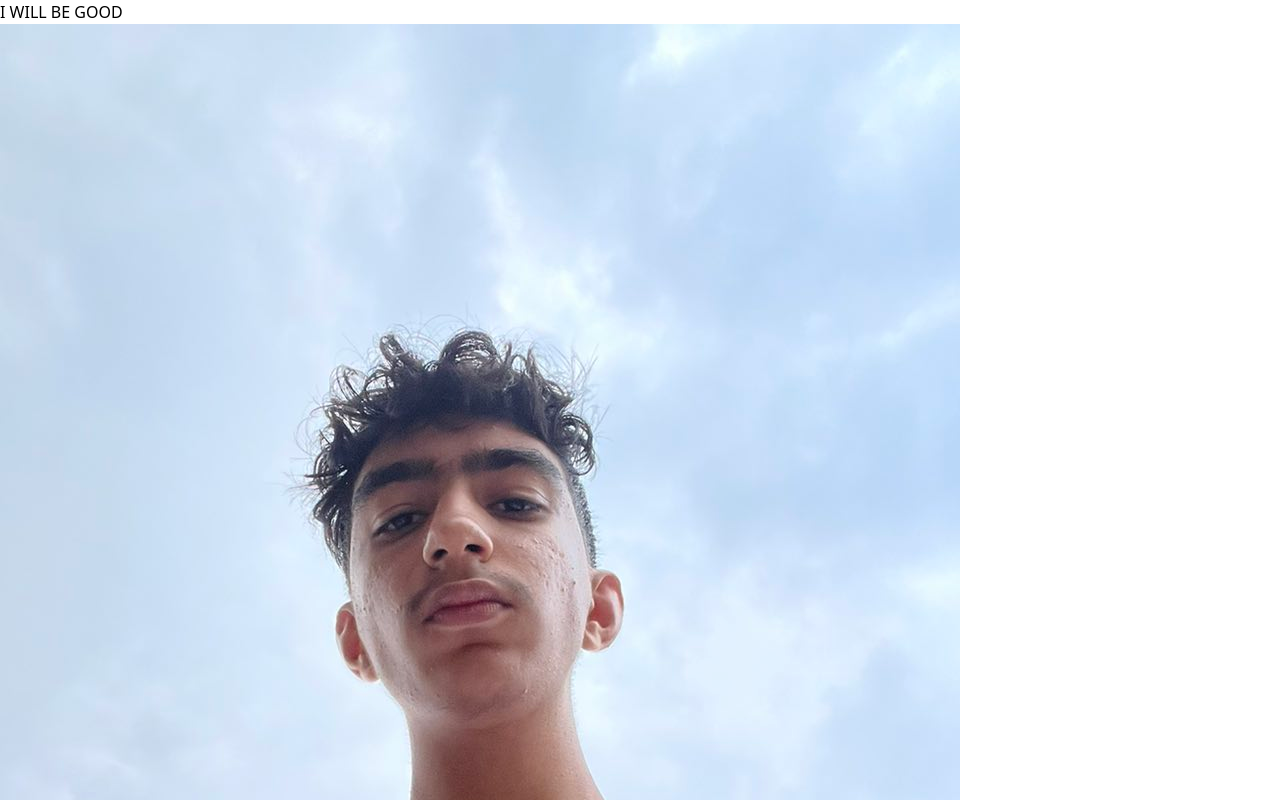
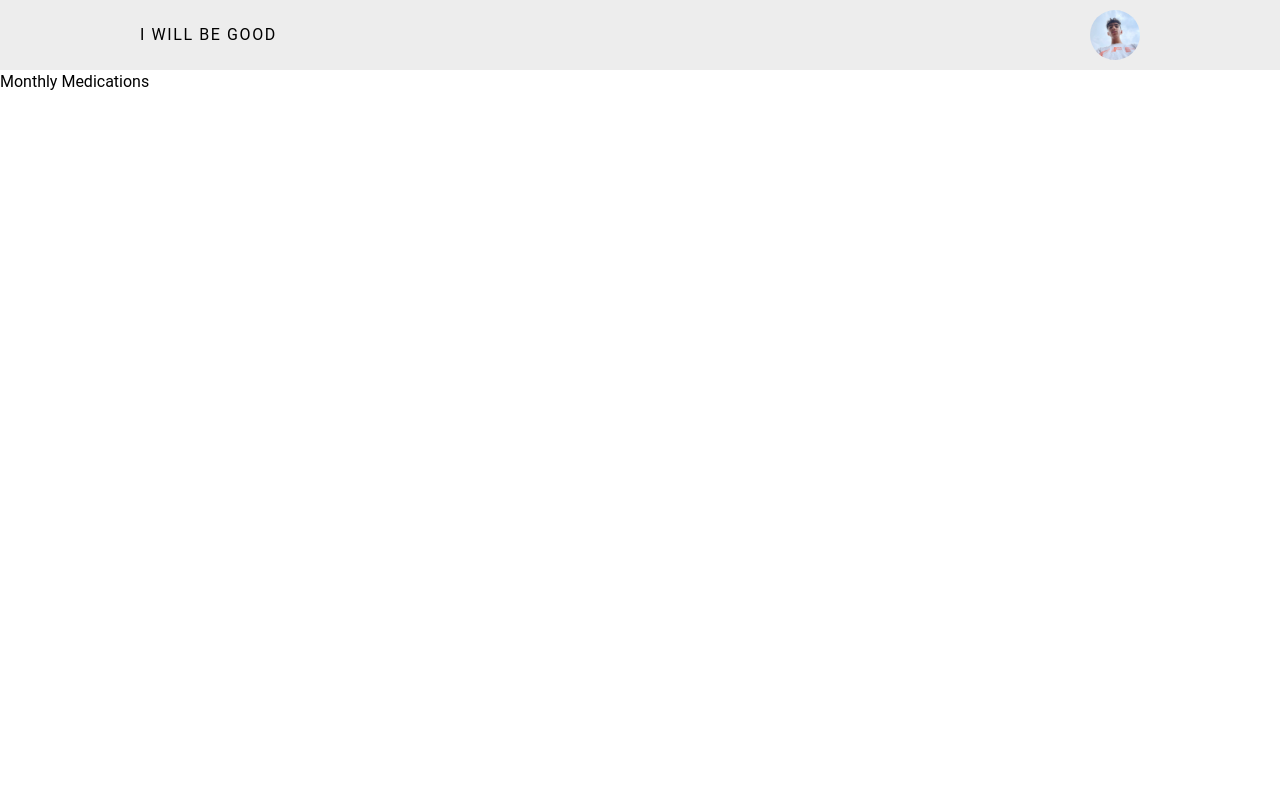
Before and after one commit to MohamadMahdi-Tasha/i-will-be-good-web, a Next.js app: page /monthly/medications in a window 1280 px wide. Shown: the top 800 px of the page. Built offline with nearby package versions, Linux system fonts and the light colour scheme.

Commit message:
added styles of header component

```diff
--- a/app/layout.tsx
+++ b/app/layout.tsx
@@ -24,7 +24,7 @@ export default function RootLayout({children}: propsType):JSX.Element {
     // Returning JSX
     return (
         <html lang="en">
-            <body>
+            <body className={'font-primary'}>
                 <HeaderComponent></HeaderComponent>
                 {children}
             </body>
--- a/chunks/holderComponent.tsx
+++ b/chunks/holderComponent.tsx
@@ -2,13 +2,18 @@
 // Defining Type Of Props
 interface propsType {
     children: React.ReactNode;
+    className?: string;
 }
 
 // Creating Holder Component And Exporting It As Default
-export default function HolderComponent({children}:propsType):JSX.Element {
+export default function HolderComponent({children, className}:propsType):JSX.Element {
     // Return JSX
     return (
-        <div>
+        <div className={
+            (className === undefined)
+                ? 'max-w-[1200px] lg:px-[100px] px-[10px] mx-auto'
+                : `max-w-[1200px] lg:px-[100px] px-[10px] mx-auto ${className}`
+        }>
             {children}
         </div>
     );
--- a/components/headerComponent.tsx
+++ b/components/headerComponent.tsx
@@ -7,10 +7,10 @@ import HolderComponent from '@/chunks/holderComponent';
 export default function HeaderComponent():JSX.Element {
     // Return JSX
     return (
-        <header>
-            <HolderComponent>
-                <h1>I WILL BE GOOD</h1>
-                <img src={ProfileImage.src} alt="Profile Image"/>
+        <header className={'bg-headerBg'}>
+            <HolderComponent className={'flex gap-3 items-center justify-between py-[10px]'}>
+                <h1 className={'tracking-widest text-black truncate'}>I WILL BE GOOD</h1>
+                <img className={'w-[50px] h-[50px] aspect-square object-cover rounded-full'} src={ProfileImage.src} alt="Profile Image"/>
             </HolderComponent>
         </header>
     );
--- a/tailwind.config.ts
+++ b/tailwind.config.ts
@@ -11,7 +11,17 @@ const config: Config = {
     './chunks/*.{tsx,ts,js,jsx}',
     './components/*.{tsx,ts,js,jsx}',
   ],
-  theme: {},
+  theme: {
+    colors: {
+      headerBg: 'rgba(167, 167, 167, 0.20)',
+      grey: '#4B4B4B',
+      green: '#14FF00',
+      red: '#FF0000'
+    },
+    fontFamily: {
+      primary: ['roboto', 'sans-serif']
+    }
+  },
   plugins: [],
 }
 
```
